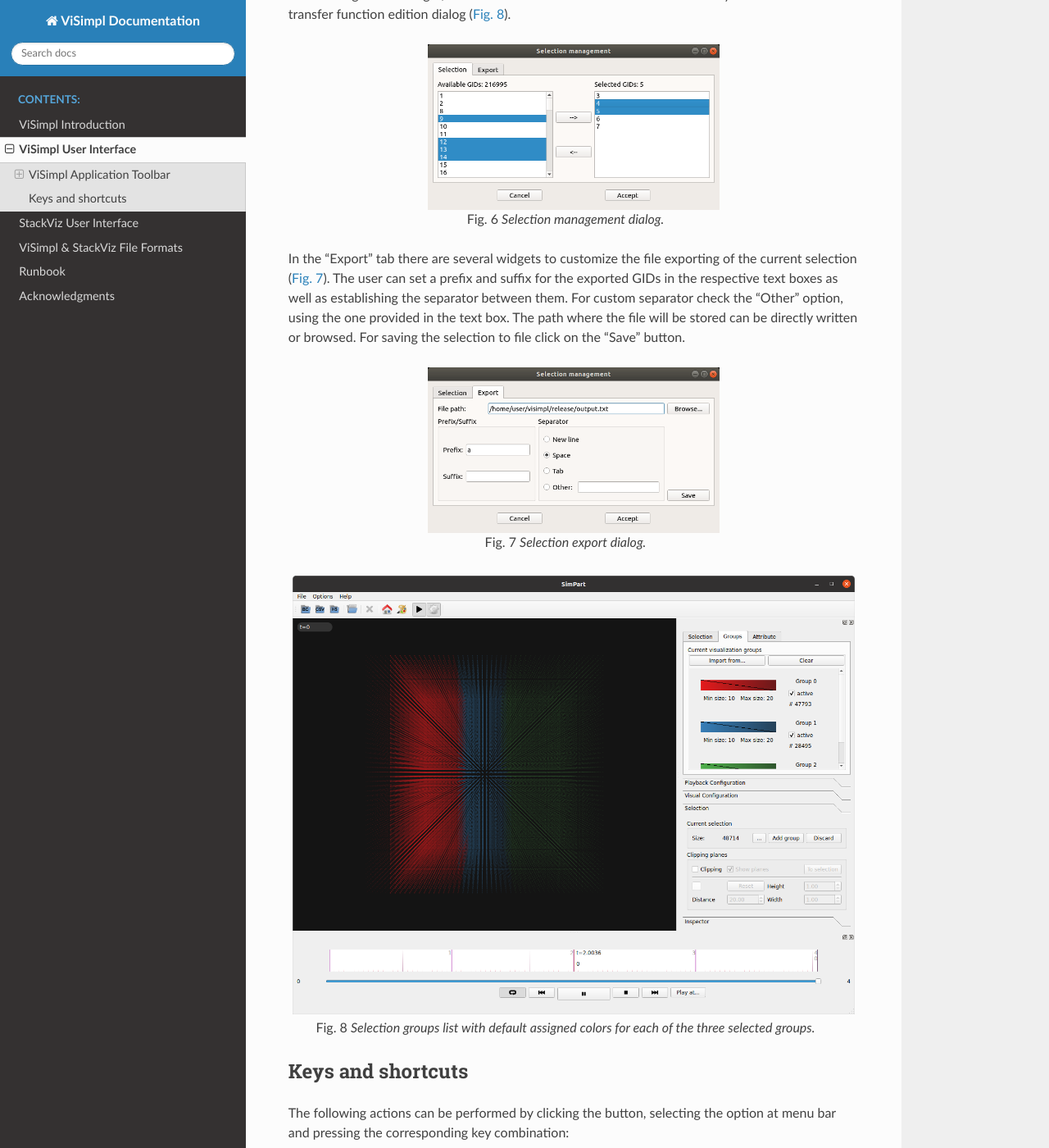
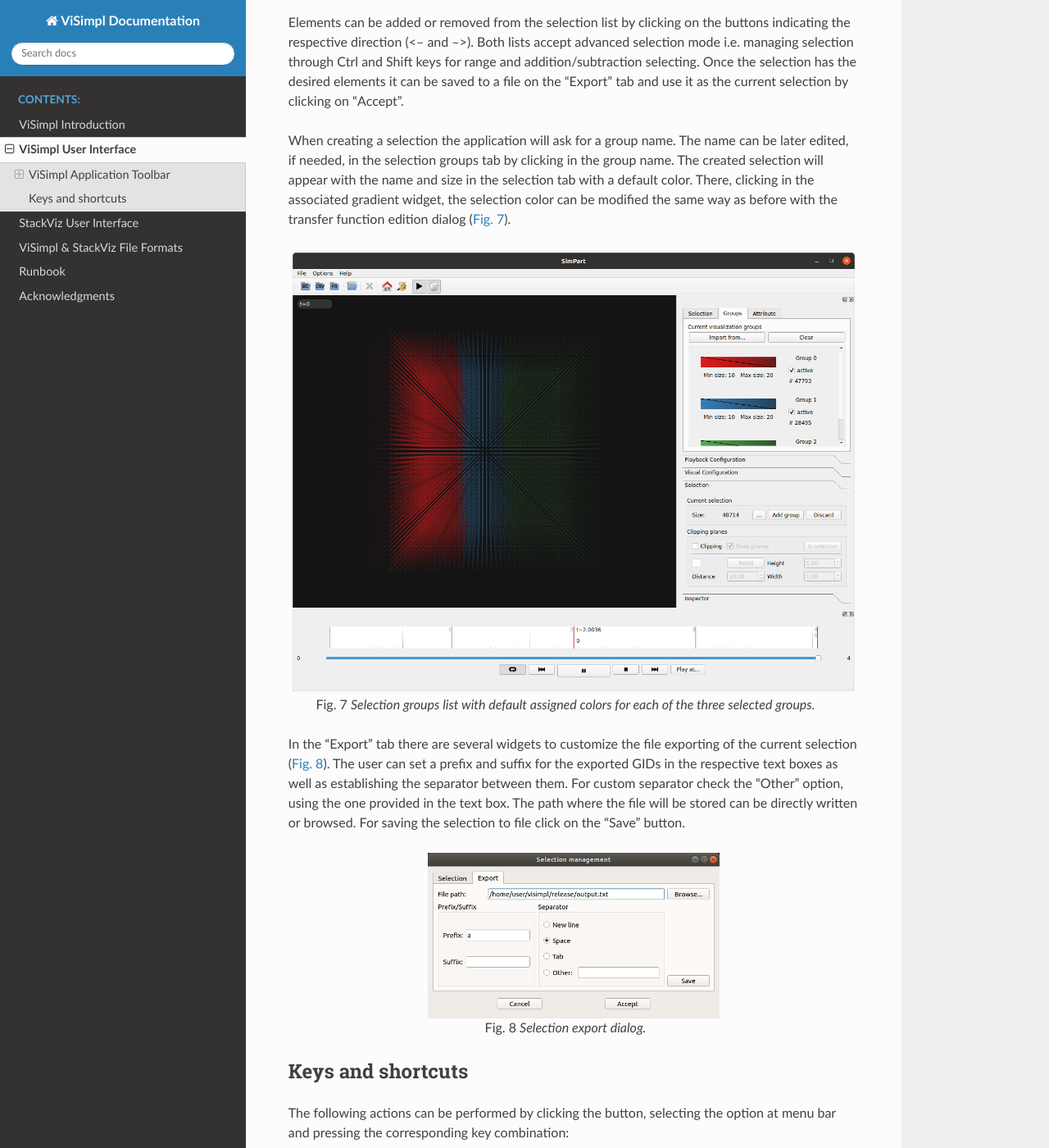
Before and after one commit to vg-lab/ViSimplDocs, a Sphinx documentation site: the page built from source/02-ViSimplUserInterface.rst, in a window 1280 px wide and 1400 px high, scrolled down 4953 px. Shown: the whole window at 82% size. Built offline with Sphinx 7.4.7 and the Read the Docs theme 2.0.0, drawn with Linux system fonts in a browser that asks for light colours; some of the changed text lies outside the part shown.

Commit message:
Updated runbook selection images. Reorder some figures so the numbering appears in order.

```diff
--- a/source/02-ViSimplUserInterface.rst
+++ b/source/02-ViSimplUserInterface.rst
@@ -141,10 +141,6 @@ Selection management
 
 In the "Selection" tab it can be found a button [...] to open the selection management widget (:numref:`figE`). This widget allows to choose which elements are included as part of the selection as well as saving the current selection in a text (.txt) file.
 
-Elements can be added or removed from the selection list by clicking on the buttons indicating the respective direction (<-- and -->). Both lists accept advanced selection mode i.e. managing selection through Ctrl and Shift keys for range and addition/subtraction selecting. Once the selection has the desired elements it can be saved to a file on the "Export" tab and use it as the current selection by clicking on "Accept".
-
-When creating a selection the application will ask for a group name. The name can be later edited, if needed, in the selection groups tab by clicking in the group name. The created selection will appear with the name and size in the selection tab with a default color. There, clicking in the associated gradient widget, the selection color can be modified the same way as before with the transfer function edition dialog (:numref:`fig16`).
-
 .. _figE:
 
 .. figure:: images/VSImage006.png
@@ -154,6 +150,18 @@ When creating a selection the application will ask for a group name. The name ca
    :scale: 55%
 
    Selection management dialog.
+
+Elements can be added or removed from the selection list by clicking on the buttons indicating the respective direction (<-- and -->). Both lists accept advanced selection mode i.e. managing selection through Ctrl and Shift keys for range and addition/subtraction selecting. Once the selection has the desired elements it can be saved to a file on the "Export" tab and use it as the current selection by clicking on "Accept".
+
+When creating a selection the application will ask for a group name. The name can be later edited, if needed, in the selection groups tab by clicking in the group name. The created selection will appear with the name and size in the selection tab with a default color. There, clicking in the associated gradient widget, the selection color can be modified the same way as before with the transfer function edition dialog (:numref:`figF1`).
+
+.. _figF1:
+
+.. figure:: images/VSImage013.png
+   :alt: Selection groups list with default assigned colors for each of the three selected groups.
+   :align: center
+
+   Selection groups list with default assigned colors for each of the three selected groups.
 
 In the "Export" tab there are several widgets to customize the file exporting of the current selection (:numref:`figF`). The user can set a prefix and suffix for the exported GIDs in the respective text boxes as well as establishing the separator between them. For custom separator check the "Other" option, using the one provided in the text box. The path where the file will be stored can be directly written or browsed. For saving the selection to file click on the "Save" button.
 
@@ -167,14 +175,6 @@ In the "Export" tab there are several widgets to customize the file exporting of
 
    Selection export dialog.
 
-.. _fig16:
-
-.. figure:: images/VSImage013.png
-   :alt: Selection groups list with default assigned colors for each of the three selected groups.
-   :align: center
-
-   Selection groups list with default assigned colors for each of the three selected groups.
-
 ------------------
 Keys and shortcuts
 ------------------
--- a/source/05-Runbook.rst
+++ b/source/05-Runbook.rst
@@ -162,7 +162,7 @@ The groups widget (:numref:`fig9`) should show the selected group. Alternating b
 .. figure:: images/RBimage011.png
    :alt: Group list tab.
    :align: center
-   :width: 391
+   :width: 395
    :scale: 100%
 
    Group list tab.
@@ -174,7 +174,7 @@ Repeat the selection process this time selecting the ids from 0 to 2499, that wi
 .. figure:: images/RBimage012.png
    :alt: Selected groups visualization.
    :align: center
-   :width: 1296
+   :width: 1300
    :scale: 40%
 
    Selected groups visualization.
@@ -223,7 +223,7 @@ Changing from the '**Selection**' tab to the '**Groups**' tab should show now a
 .. figure:: images/RBimage015.png
    :alt: Group selected by clipping planes operation.
    :align: center
-   :width: 1296
+   :width: 1300
    :scale: 40%
 
    Group selected by clipping planes operation.
```
Also changed, not shown: source/images/RBimage011.png, source/images/RBimage012.png, source/images/RBimage015.png.
